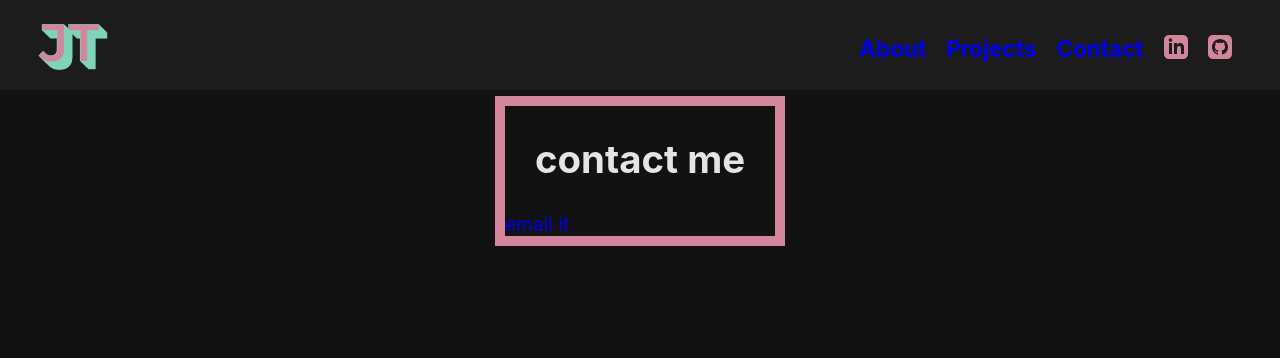
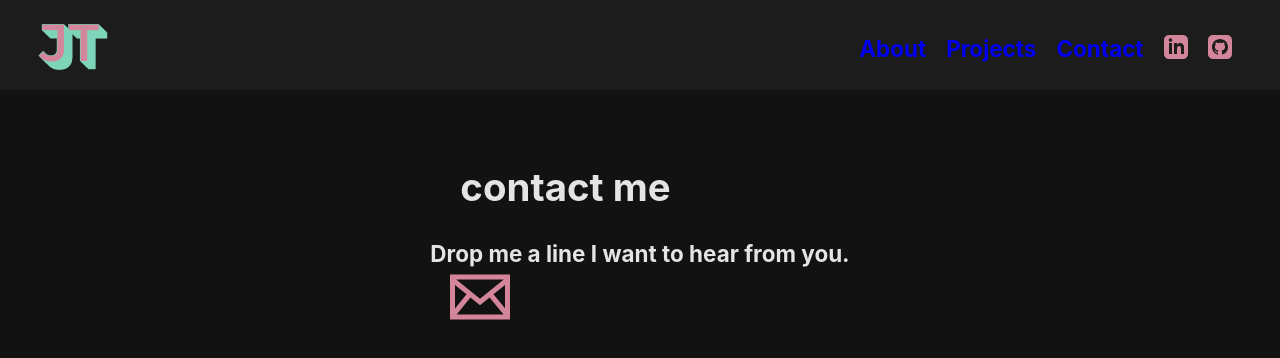
Before and after one commit to tenhold/portfolio, a React app: page /contact in a window 1280 px wide. Shown: the top 358 px of the page. Built offline with nearby package versions, Linux system fonts and the light colour scheme.

Commit message:
(add) svg for email

```diff
--- a/src/components/Contact.tsx
+++ b/src/components/Contact.tsx
@@ -1,17 +1,18 @@
 import React from 'react';
+import Mail from '../svgs/Mail';
 
 const Contact = () => {
   return (
     <div className='main'>
       <div className='contact'>
         <h1>contact me</h1>
+        <h3>Drop me a line I want to hear from you.</h3>
         <a
           href='https://mail.google.com/mail/?view=cm&fs=1&tf=1&to=jtenhold@gmail.com'
           target='_blank'
           rel='noreferrer'>
-          email it
+          <Mail className='mail' />
         </a>
-        {/* <a href='mailto: jtenhold@gmail.com'>email me</a> */}
       </div>
     </div>
   );
--- a/src/style/Contact.css
+++ b/src/style/Contact.css
@@ -1,3 +1,10 @@
 .contact {
-  border: 10px solid #D3869B;
+  padding: 2em;
+  /* border: 10px solid #D3869B;
+  border-radius: 10px; */
 }
+
+.mail {
+  fill: #D3869B;
+  width: 100px;
+}
--- /dev/null
+++ b/src/svgs/Mail.tsx
@@ -0,0 +1,16 @@
+import React from 'react';
+
+const Mail: React.FC<{ className: string }> = ({ className }) => {
+  return (
+    <svg
+      className={className}
+      xmlns='http://www.w3.org/2000/svg'
+      width='60'
+      height='60'
+      viewBox='0 0 24 24'>
+      <path d='M0 3v18h24v-18h-24zm6.623 7.929l-4.623 5.712v-9.458l4.623 3.746zm-4.141-5.929h19.035l-9.517 7.713-9.518-7.713zm5.694 7.188l3.824 3.099 3.83-3.104 5.612 6.817h-18.779l5.513-6.812zm9.208-1.264l4.616-3.741v9.348l-4.616-5.607z' />
+    </svg>
+  );
+};
+
+export default Mail;
```
